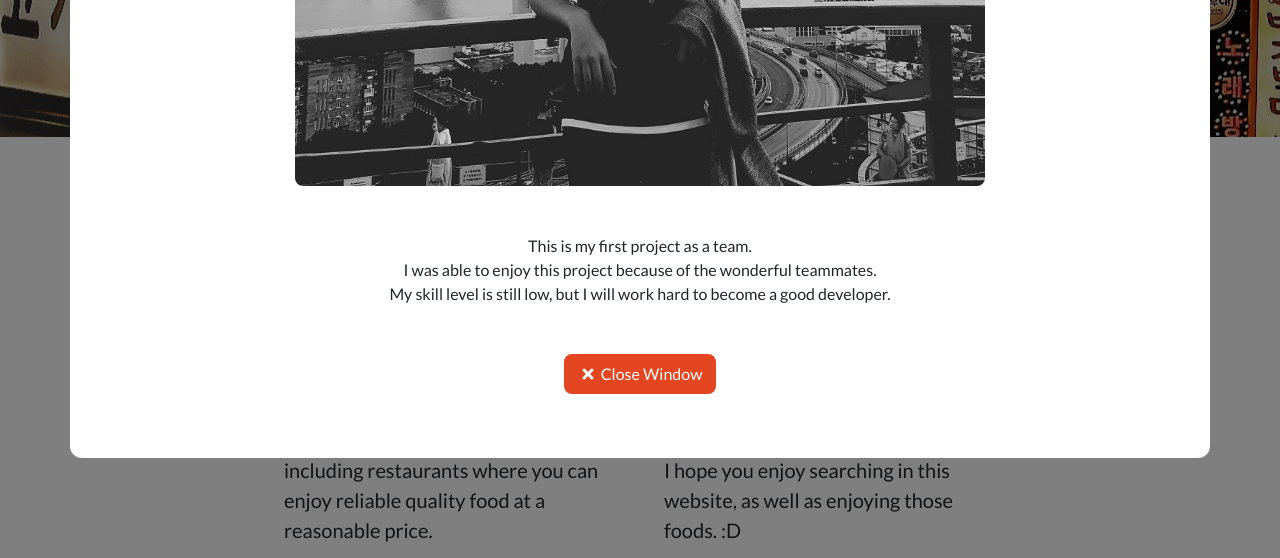
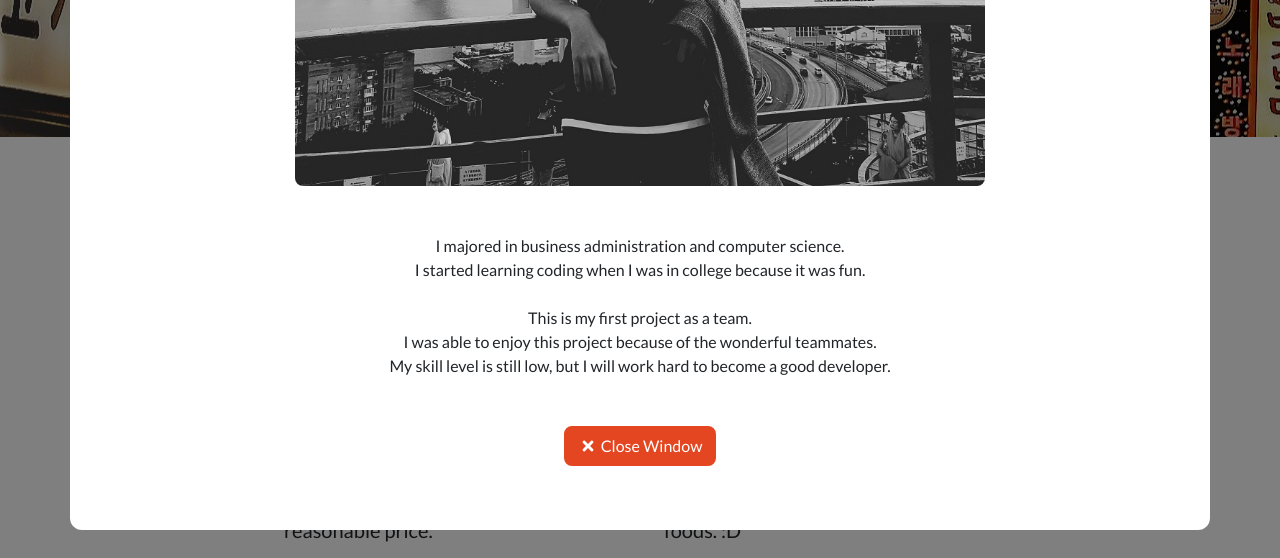
Before and after one commit to multicampus-Bigdata-mukjagolmok/Multicampus-Bigdata-Mukjagolmok, a Django app: page /aboutus/ in a window 1280 px wide, after a click that opens the changed part. Shown: the part 729-1287 px from the top of the page. Run offline with Django 3.2, Linux system fonts and the light colour scheme; some libraries are stand-ins or nearby versions.

Commit message:
Update aboutus

```diff
--- a/mukja/templates/aboutus.html
+++ b/mukja/templates/aboutus.html
@@ -155,7 +155,7 @@
                                     <!-- Portfolio Modal - Image-->
                                     <img class="img-fluid rounded mb-5" src="{% static 'assets/img/portfolio/daechan.jpg' %}" alt="" />
                                     <!-- Portfolio Modal - Text-->
-                                    <p class="mb-5">This is my first project as a team.<br>I was able to enjoy this project because of the wonderful teammates.<br>My skill level is still low, but I will work hard to become a good developer.</p>
+                                    <p class="mb-5">I majored in business administration and computer science.<br>I started learning coding when I was in college because it was fun.<br><br>This is my first project as a team.<br>I was able to enjoy this project because of the wonderful teammates.<br>My skill level is still low, but I will work hard to become a good developer.</p>
                                     <button class="btn btn-primary" data-dismiss="modal">
                                         <i class="fas fa-times fa-fw"></i>
                                         Close Window
```
Also changed, not shown: db.sqlite3.
